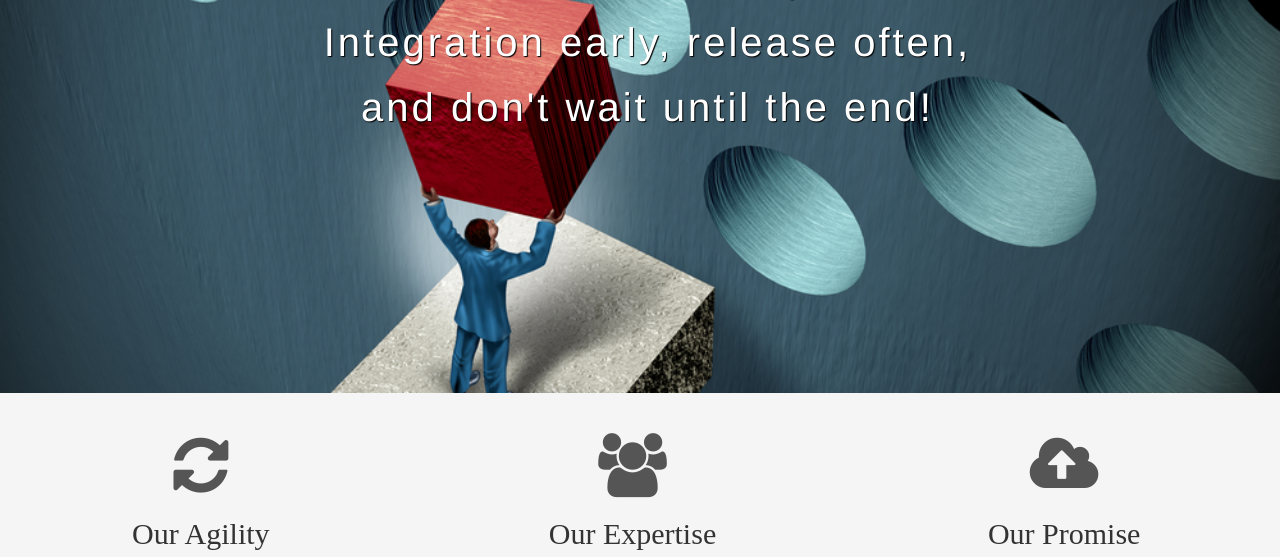
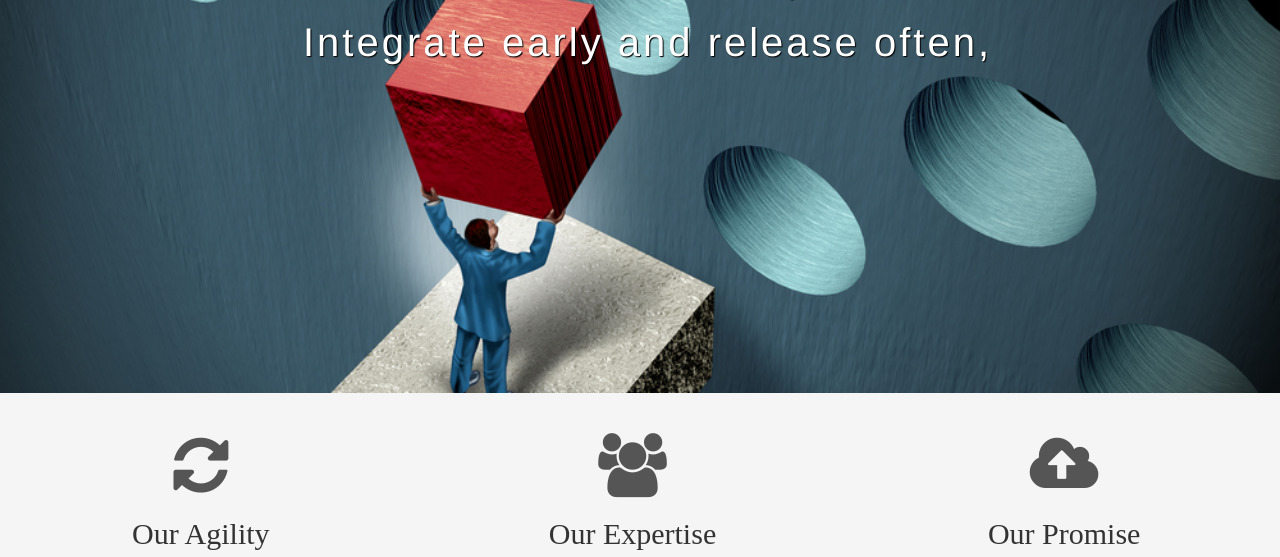
Before and after one commit to jason-archidera/companysitev2, a website: page app/index.html in a window 1280 px wide. Shown: the part 207-764 px from the top of the page. Drawn offline with nearby package versions, Linux system fonts and the light colour scheme; some packages are replaced by stand-ins of ours.

Commit message:
Change front page wording

```diff
--- a/app/index.html
+++ b/app/index.html
@@ -62,8 +62,7 @@
         <header class="clearfix">
           <div class="img-responsive"><img src="assets/img/archidera_logo_white.png" alt=""></div>
           <p>API and Web Service specialists</p>
-          <p>Integration early, release often,</p>
-          <p>and don't wait until the end!</p>
+          <p>Integrate early and release often,</p>
         </header>
     </div><!-- /headerwrap -->
 
```
